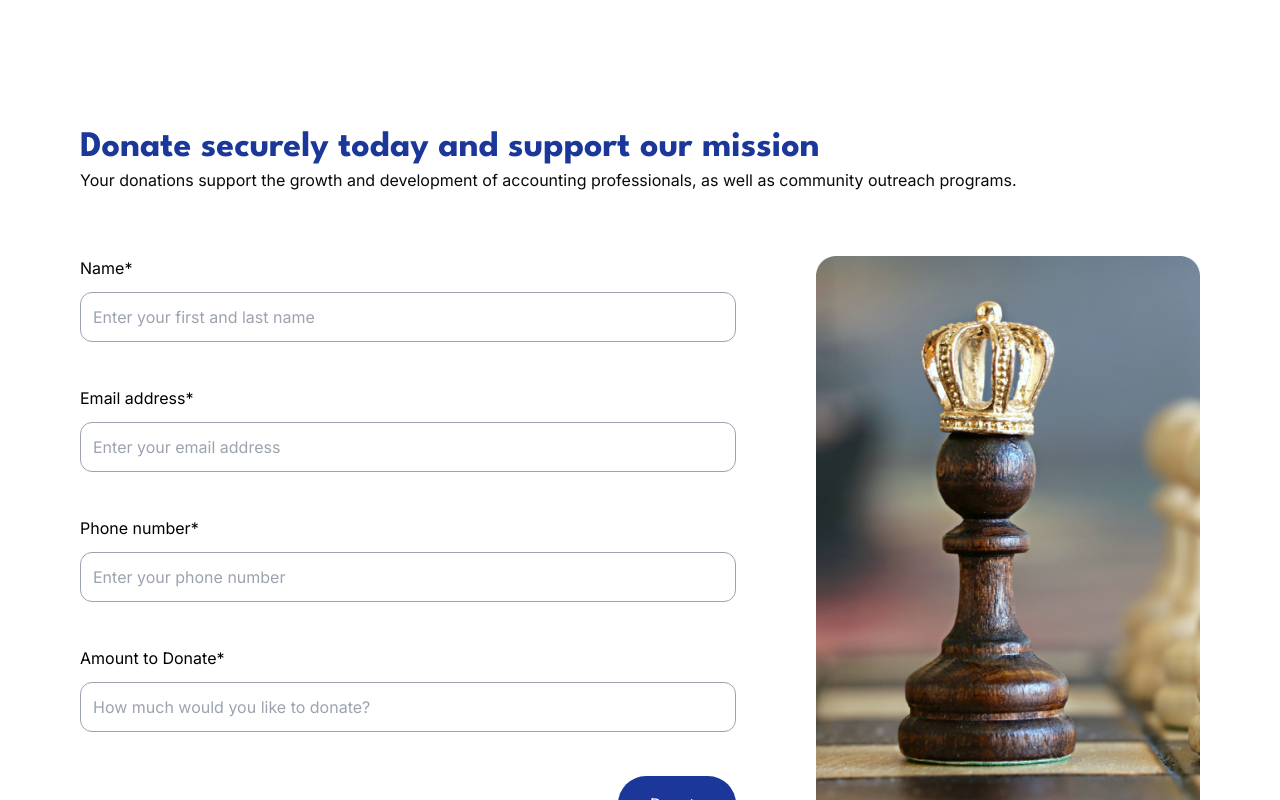
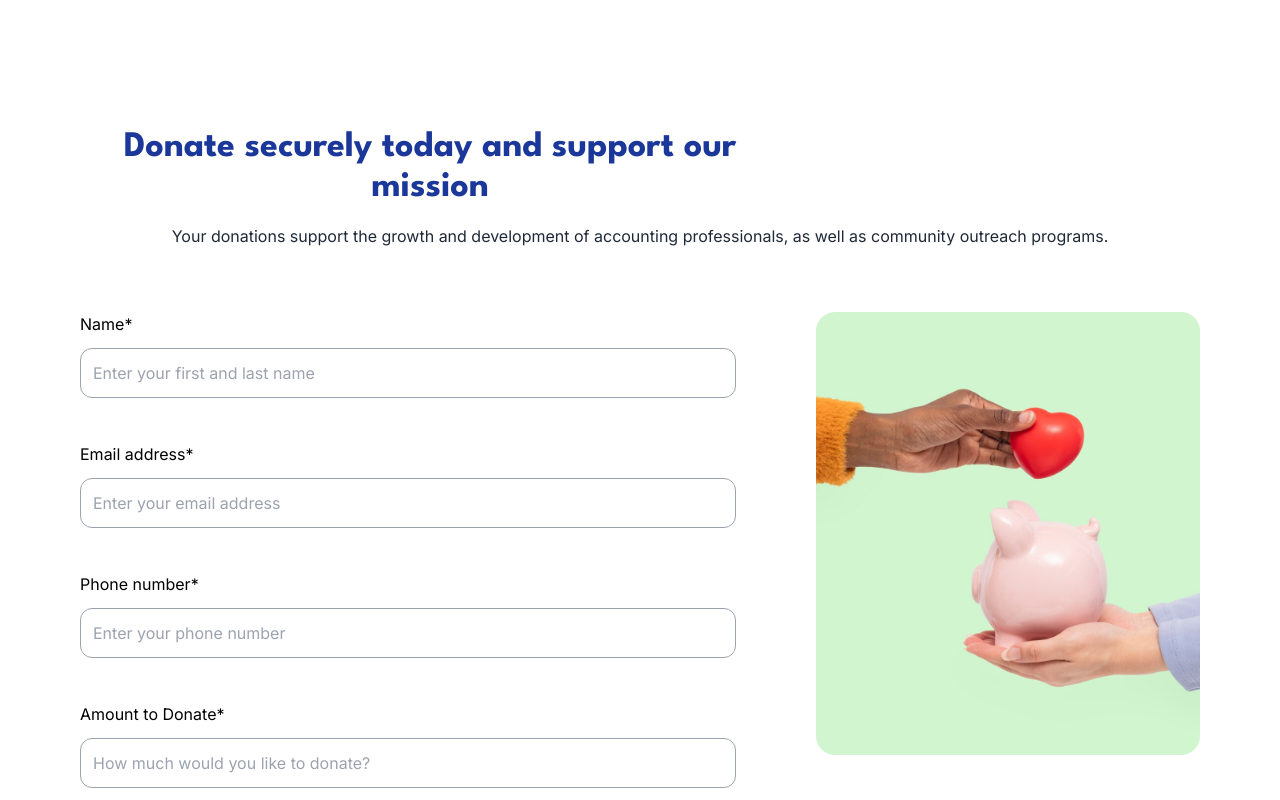
Before and after one commit to Edema-wxd/ican-frontend, a Next.js app: page /donate in a window 1280 px wide. Shown: the part 660-1460 px from the top of the page. Built offline with nearby package versions, Linux system fonts and the light colour scheme; a web font is replaced by a local one.

Commit message:
Updated, donate form

```diff
--- a/src/components/Dontoday.jsx
+++ b/src/components/Dontoday.jsx
@@ -5,11 +5,11 @@ function Dontoday() {
   // Donation form to collect donaters details for admins to reachout
   return (
     <div className=" p-4 sm:p-20 lg:py-40 flex flex-col w-full gap-16">
-      <div>
-        <h2 className="w-fit font-bold text-4xl text-primary  font-mono ">
+      <div className="text-center flex flex-col gap-4  ">
+        <h2 className="w-fit max-w-[700px] font-bold text-4xl text-primary  font-mono ">
           Donate securely today and support our mission
         </h2>
-        <p className="  ">
+        <p className=" text-gray-800 text-base font-normal font-sans ">
           Your donations support the growth and development of accounting
           professionals, as well as community outreach programs.
         </p>
@@ -78,7 +78,7 @@ function Dontoday() {
         <Image
           height={480}
           width={480}
-          src="/chess.png"
+          src="/donateheart.png"
           alt=""
           className="sm:w-72 sm:h-fit lg:w-96"
         />
```
Also changed, not shown: public/donateheart.png (added), public/donatehero.png.
